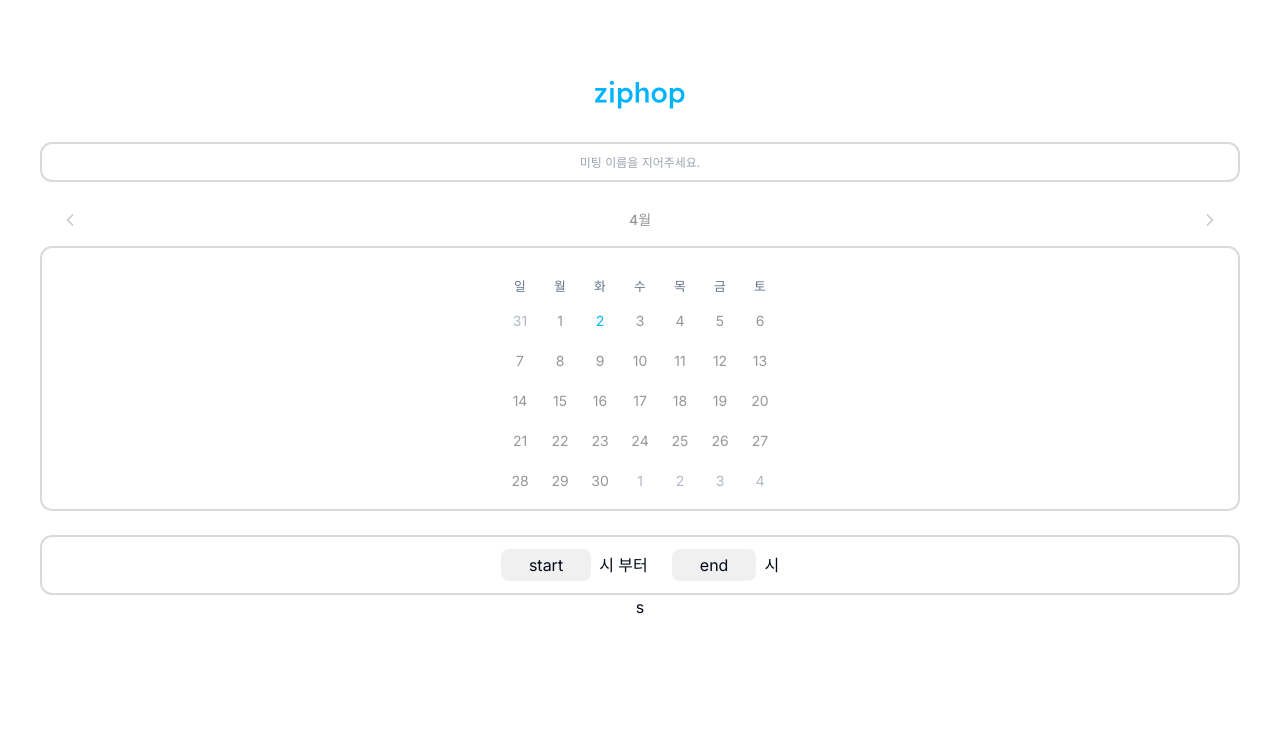
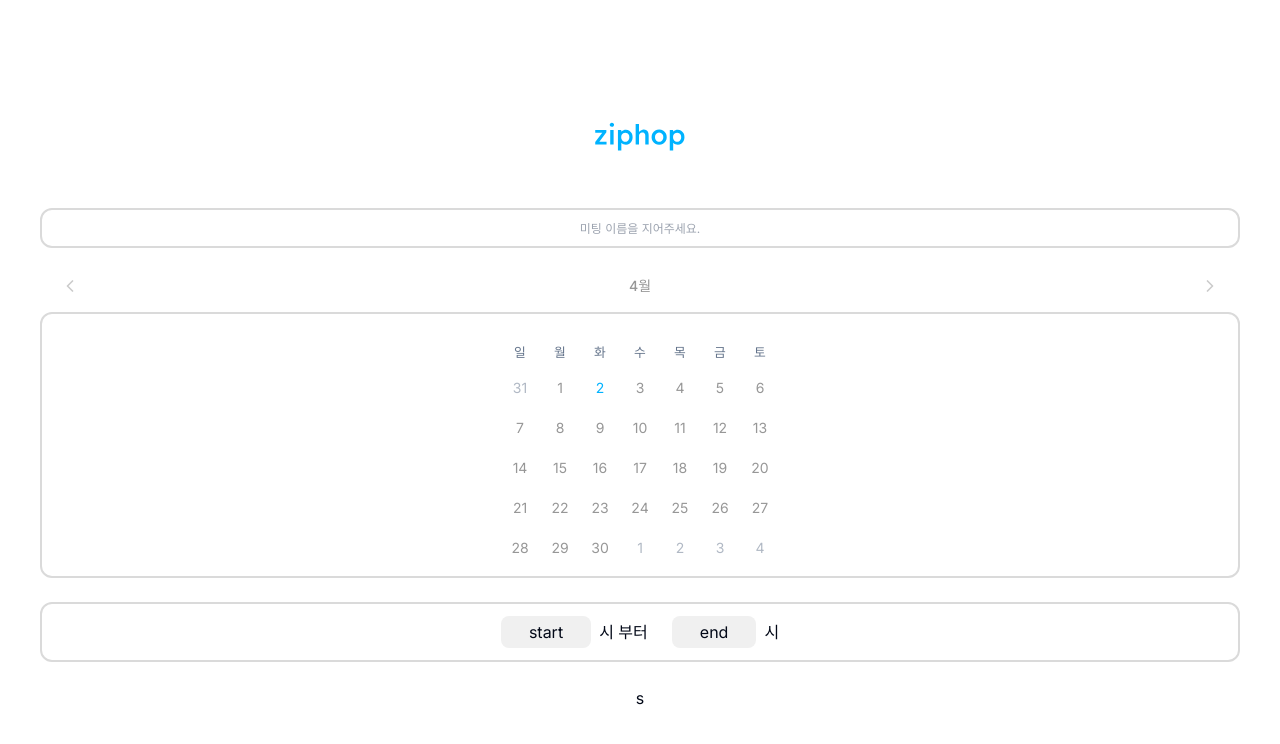
Before and after one commit to hayamaster/ziphop, a Next.js app: page / in a window 1280 px wide. Shown: the top 744 px of the page. Built offline with nearby package versions, Linux system fonts and the light colour scheme.

Commit message:
feat: 전체 높이 수정

```diff
--- a/src/app/page.tsx
+++ b/src/app/page.tsx
@@ -25,7 +25,7 @@
   };
 
   return (
-    <main className="flex w-full h-full flex-col items-center justify-center px-10 py-12">
+    <main className="flex w-full h-dvh flex-col items-center justify-center px-10 py-12 gap-6">
       <i className="flex justify-center items-center w-full py-8">
         <Logo />
       </i>
```
